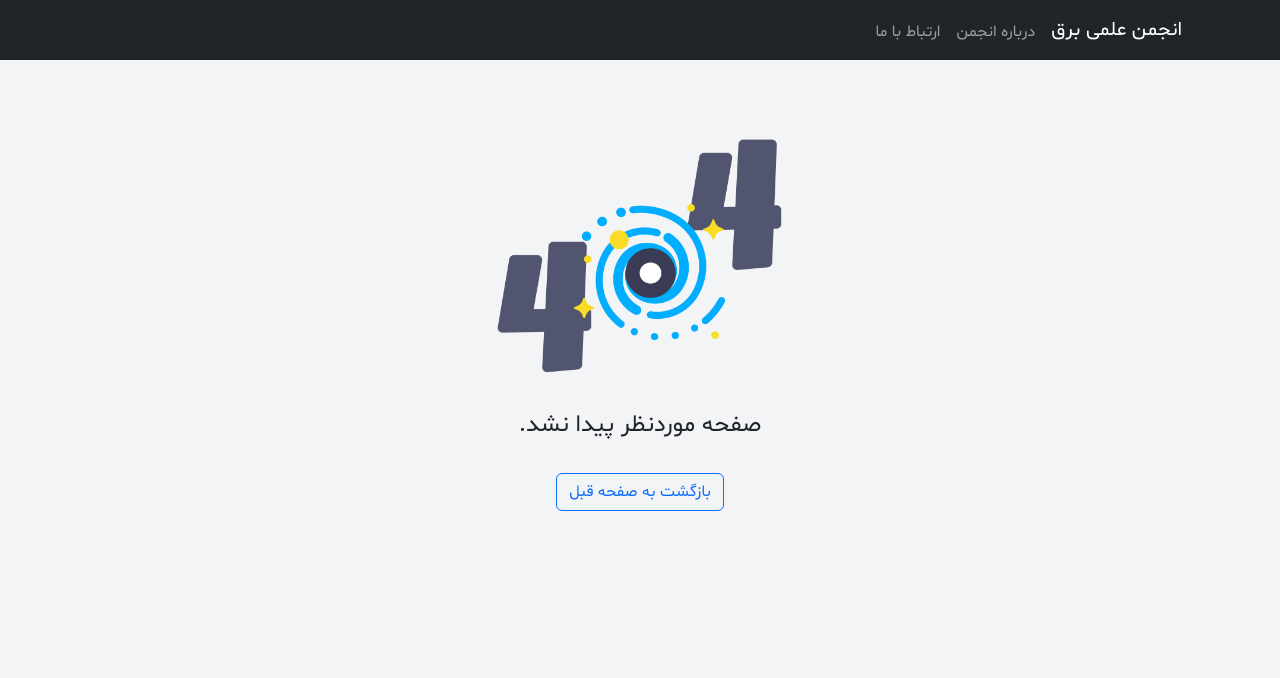
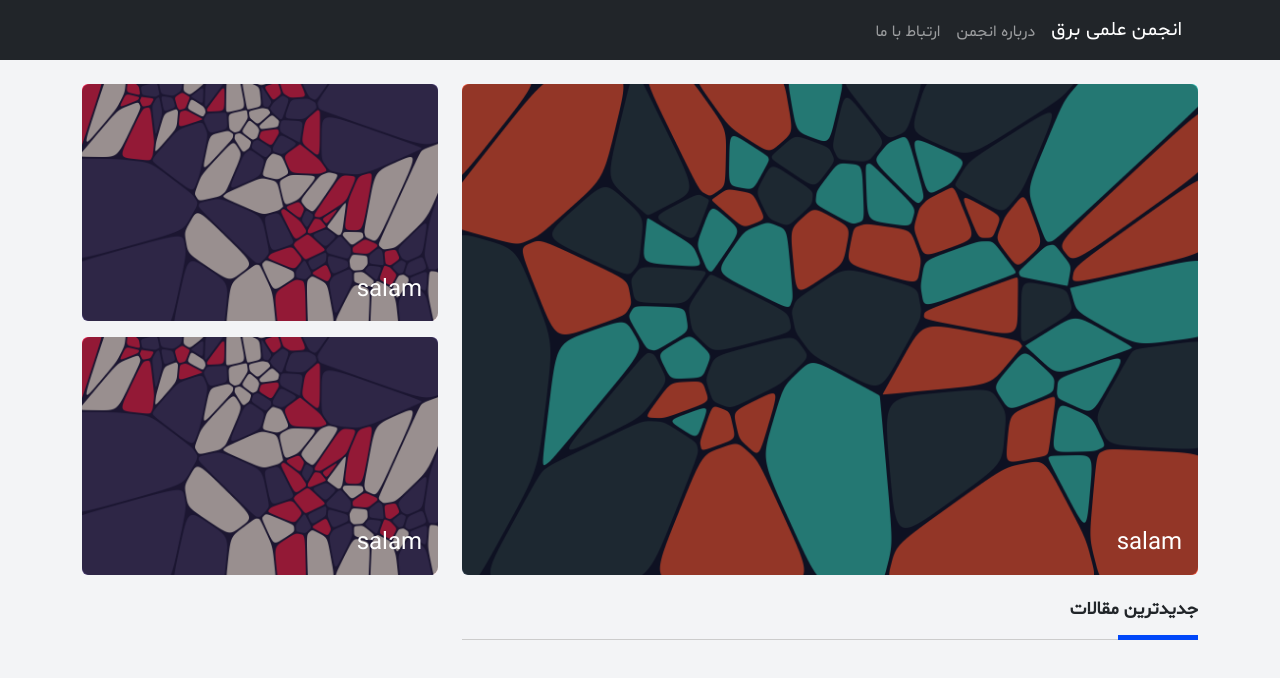
Before and after one commit to hourglass2020/association-client, a React (Vite) app: page /blog in a window 1280 px wide. Shown: the top 678 px of the page. Built offline with nearby package versions, Linux system fonts and the light colour scheme.

Commit message:
Add & init blog page

```diff
--- a/src/App.jsx
+++ b/src/App.jsx
@@ -10,6 +10,7 @@ import Landing from "./pages/landing/Landing.jsx";
 import NotFound from "./pages/NotFound.jsx";
 import {Courses} from "./pages/courses/Courses.jsx";
 import Course from "./pages/course/Course.jsx";
+import Blog from "./pages/blog/Blog.jsx";
 
 const router = createBrowserRouter([
     {
@@ -31,6 +32,10 @@ const router = createBrowserRouter([
             {
                 path: "courses/:courseId",
                 element: <Course/>
+            },
+            {
+                path:"blog",
+                element: <Blog/>
             }
         ]
     }
--- a/src/index.css
+++ b/src/index.css
@@ -36,3 +36,43 @@ body {
 .feature-card:hover{
     transform: translateY(-10px);
 }
+
+.intro-item-caption {
+    height: 100%;
+    width: 100%;
+    border-radius: 8px;
+    background-color: rgba(0, 0, 0, 0.4);
+    position: absolute;
+    top: 0;
+    left: 0;
+    z-index: 10;
+}
+
+.title {
+    position: relative;
+    padding-bottom: 20px;
+    margin-bottom: 40px;
+    font-size: 18px;
+    font-weight: 700;
+}
+
+.title::after {
+    position: absolute;
+    bottom: 0;
+    left: 0;
+    content: "";
+    width: 100%;
+    height: 1px;
+    background: #ccc;
+}
+
+.title:before {
+    position: absolute;
+    bottom: 0;
+    right: 0;
+    content: "";
+    width: 80px;
+    height: 5px;
+    background: #0047f9;
+    z-index: 1;
+}
--- /dev/null
+++ b/src/pages/blog/Blog.jsx
@@ -0,0 +1,75 @@
+import {Col, Container, Image, Row} from "react-bootstrap";
+import {Helmet} from "react-helmet-async";
+
+import Image1 from "../../assets/images/pic1.jpg";
+import Image2 from "../../assets/images/pic2.jpg";
+import Image3 from "../../assets/images/pic3.jpg";
+import Image4 from "../../assets/images/pic6.jpg";
+import Image5 from "../../assets/images/pic5.jpg";
+
+export default function Blog() {
+    return (<div>
+        <Helmet>
+            <title>
+                وبلاگ انجمن
+            </title>
+        </Helmet>
+        <Container className={"mt-4"}>
+            <Row className={"position-relative"}>
+                <Col lg={8} md={12} className={" position-relative h-100"}>
+                    <article style={{position: "relative"}}>
+                        <Image src={Image2} className={"w-100"} style={{backgroundSize: "cover"}} rounded/>
+                        <div className={"intro-item-caption"}></div>
+                        <h4 style={{
+                            position: "absolute",
+                            bottom: "8px",
+                            right: "16px",
+                            color: "white",
+                            zIndex: 10
+                        }}>salam</h4>
+                    </article>
+                </Col>
+                <Col lg={4} md={12}>
+                    <Row>
+                        <Col>
+
+                            <article style={{position: "relative"}}>
+                                <Image src={Image3} className={"w-100"} rounded/>
+                                <div className={"intro-item-caption"}></div>
+                                <h4 style={{
+                                    position: "absolute",
+                                    bottom: "8px",
+                                    right: "16px",
+                                    color: "white",
+                                    zIndex: 10
+                                }}>salam</h4>
+                            </article>
+                        </Col>
+                    </Row>
+                    <Row className={"mt-3"}>
+                        <Col>
+
+                            <article style={{position: "relative"}}>
+                                <Image src={Image3} className={"w-100"} rounded/>
+                                <div className={"intro-item-caption"}></div>
+                                <h4 style={{
+                                    position: "absolute",
+                                    bottom: "8px",
+                                    right: "16px",
+                                    color: "white",
+                                    zIndex: 10
+                                }}>salam</h4>
+                            </article>
+                        </Col>
+                    </Row>
+                </Col>
+            </Row>
+            <Row className={"mt-4"}>
+                <Col lg={8} md={12}>
+                    <h3 className={"title"}>جدیدترین مقالات</h3>
+                </Col>
+                <Col lg={4} md={12}></Col>
+            </Row>
+        </Container>
+    </div>)
+}
```
